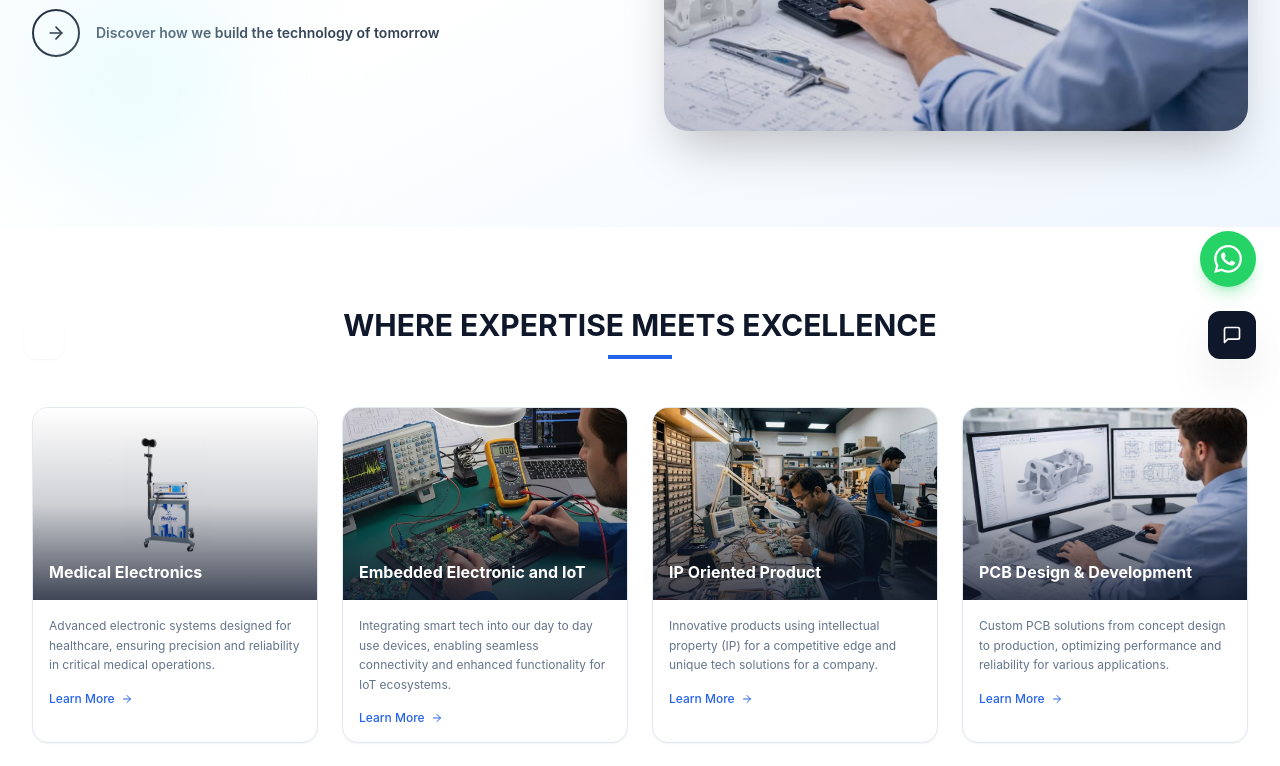
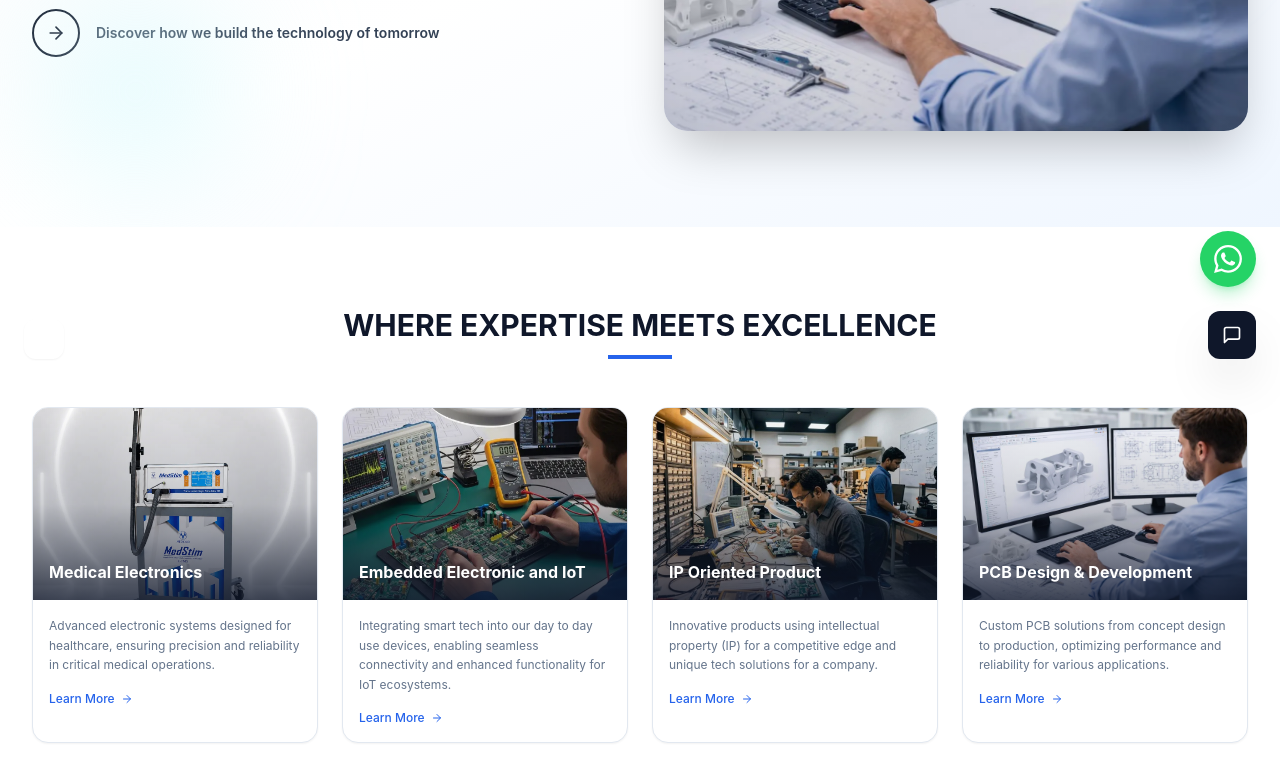
Before and after one commit to nitin-patyal-57/Walnut-technologies, a React (Vite) app: page /expertise in a window 1280 px wide. Shown: the part 417-1183 px from the top of the page. Built offline with nearby package versions, Linux system fonts and the light colour scheme.

Commit message:
revert: restore original Medical Electronics image

```diff
--- a/src/components/Expertise.jsx
+++ b/src/components/Expertise.jsx
@@ -9,7 +9,7 @@ const expertiseAreas = [
     titleKey: 'medicalElectronics',
     slug: 'medical-electronics',
     descKey: 'medicalElectronicsDesc',
-    image: '/MedStim Neuro Devices.webp',
+    image: '/futuristic_medical_device_zoomed_out.webp',
   },
   {
     titleKey: 'embeddedElectronicAndIoT',
```
